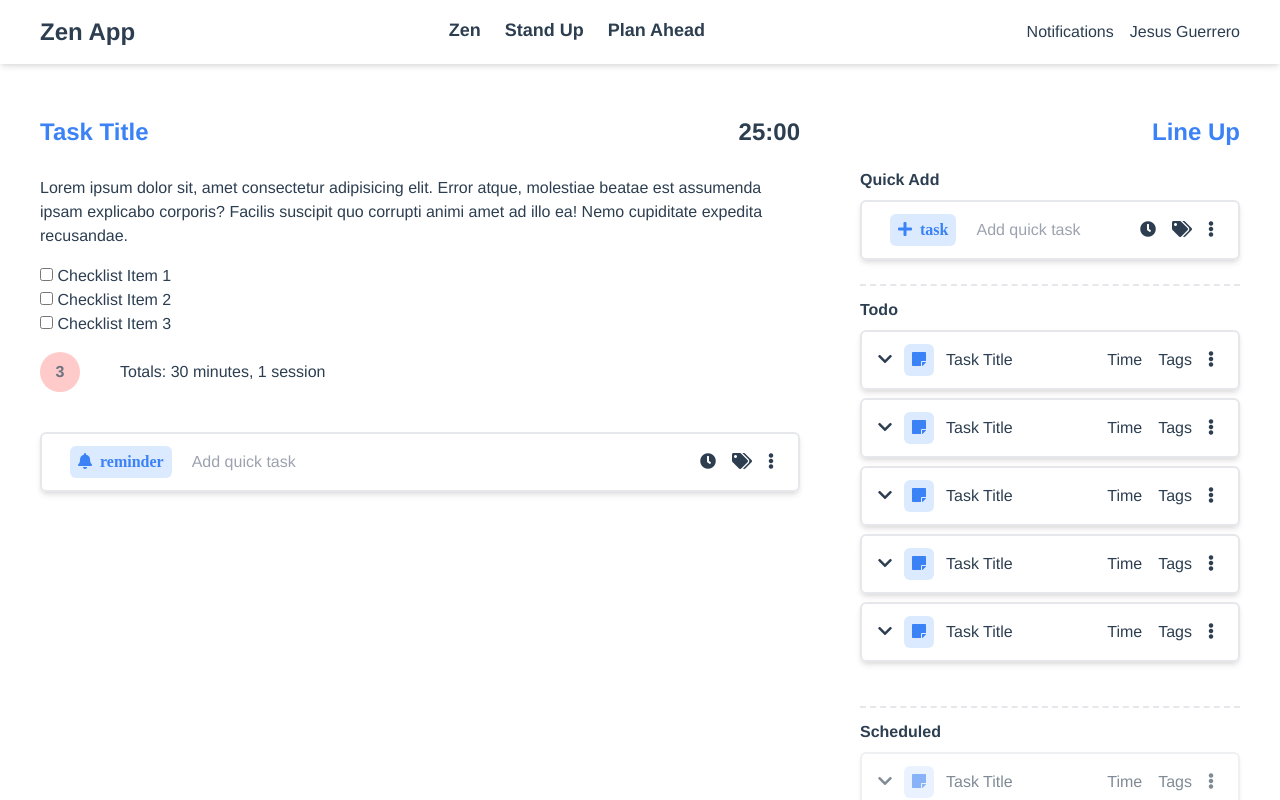
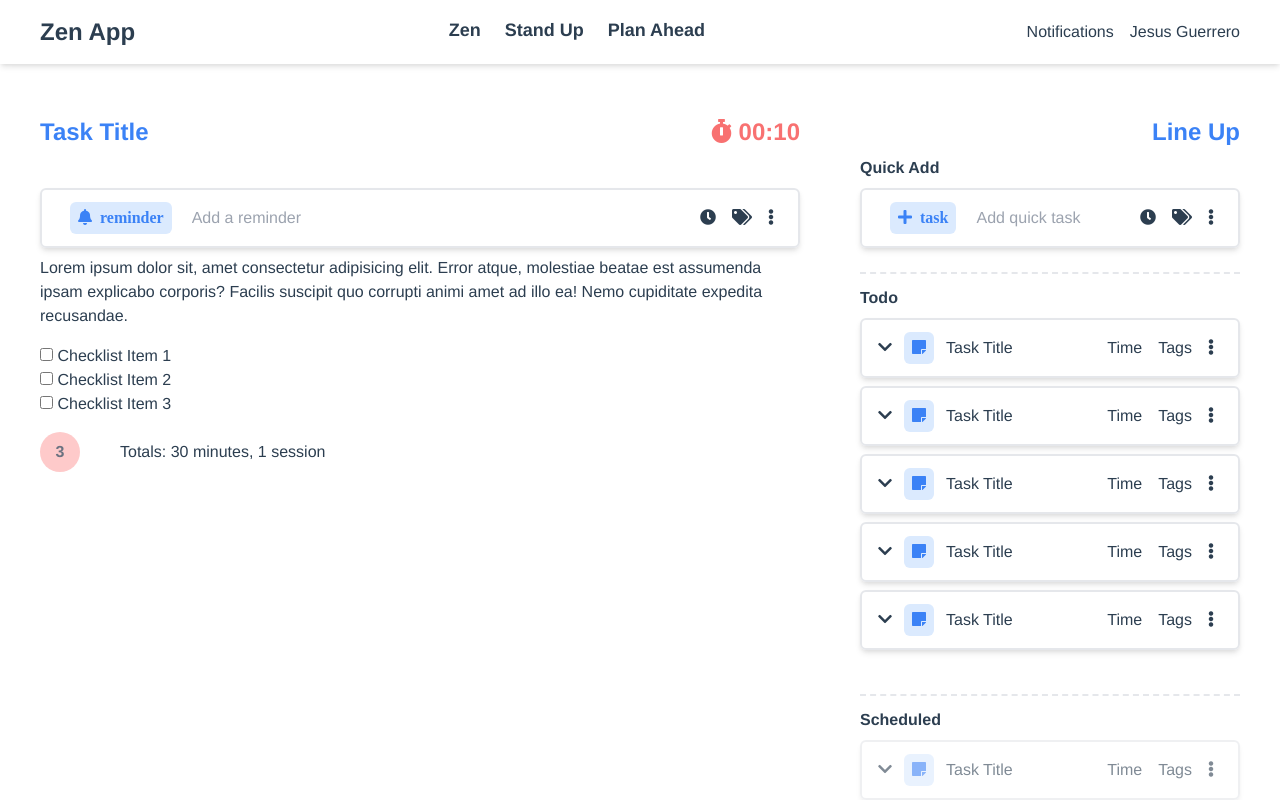
Before and after one commit to jesusantguerrero/zen, a Vue app: page / in a window 1280 px wide. Shown: the top 800 px of the page. Built offline with nearby package versions, Linux system fonts and the light colour scheme.

Commit message:
add Promodoro draft

```diff
--- a/package.json
+++ b/package.json
@@ -7,6 +7,7 @@
     "serve": "vite preview"
   },
   "dependencies": {
+    "luxon": "^1.25.0",
     "vue": "^3.0.5"
   },
   "devDependencies": {
--- a/src/components/molecules/QuickAdd.vue
+++ b/src/components/molecules/QuickAdd.vue
@@ -10,7 +10,7 @@
       </div>
 
       <div class="w-full">
-        <input type="text" class="focus:outline-none w-full px-2" placeholder="Add quick task">
+        <input type="text" class="focus:outline-none w-full px-2" :placeholder="placeholder">
       </div>
     </div>
 
@@ -35,6 +35,9 @@ const props = defineProps({
     mode: {
       Type: String,
       default: 'task'
+    },
+    placeholder: {
+      default: "Add quick task"
     }
 })
 
--- /dev/null
+++ b/src/components/organisms/TimeTracker.vue
@@ -0,0 +1,128 @@
+<template>
+  <div
+    class="font-bold text-2xl cursor-pointer text-center"
+    title="click here to start"
+    :class="trackerColor"
+    @click="toggleTracker"
+  >
+    <i class="fas fa-stopwatch" :class="trackerColor"></i>
+        {{ currentTime }}
+    <div>
+    </div>
+  </div>
+</template>
+
+<script setup>
+import { computed, nextTick, reactive,  watch} from "vue"
+import { Duration, Interval, DateTime } from "luxon"
+
+// state
+const track = reactive({
+    started_at: null,
+    ended_at: null,
+    target_time: null,
+    type: 'promodoro',
+    duration: null
+})
+
+const state = reactive({
+    modes: {
+        long: {
+            min: 15,
+            sec: 0,
+            color: 'text-green-400'
+        },
+        promodoro: {
+            min: 0,
+            sec: 10,
+            color: 'text-red-400'
+        },
+        rest: {
+            min: 5,
+            sec: 0,
+            color: 'text-blue-400'
+        }
+    },
+    now: null,
+    mode: 'promodoro',
+    timer: null,
+    durationTarget: null
+})
+
+const setDurationTarget = () => {
+    const {min, sec} = state.modes[state.mode];
+    state.durationTarget = Duration.fromISO(`PT${min}M${sec}S`);
+}
+
+setDurationTarget();
+
+const trackerColor = computed(() => state.modes[state.mode].color)
+
+// Time manipulation
+const targetTime = computed(() => {
+    if (track.started_at && state.now) {
+        const targetTime = DateTime.fromJSDate(track.started_at).plus(state.durationTarget)
+        return targetTime;
+    }
+    return null
+})
+const currentTime = computed(() => {
+    if (track.started_at && state.now && state.durationTarget) {
+        let duration = Interval.fromDateTimes(track.started_at, state.now).toDuration();
+        if (duration) {
+            duration = state.durationTarget.minus(duration)
+            return duration.as('seconds') < 0 ? "00:00" : duration.toFormat("mm:ss");
+        }
+        return "00:00"
+    } else {
+        return state.durationTarget.toFormat("mm:ss")
+    }
+})
+
+watch(() => state.now, (now) => {
+    if (targetTime.value && now && targetTime.value.diffNow() < 0) {
+        stop();
+    }
+})
+
+// controls
+
+const toggleTracker = () => {
+    track.started_at ? stop() : play()
+}
+
+const play = () => {
+    track.started_at = new Date();
+    state.timer = setInterval(() => {
+        state.now = new Date()
+    }, 100)
+}
+
+const stop = () => {
+    clearInterval(state.timer);
+    save()
+    state.now = null
+    confirm("Stopped")
+    nextMode();
+}
+
+const nextMode = () => {
+    state.mode = 'rest';
+    setDurationTarget();
+}
+
+const clearTrack = () => {
+    track.started_at = null
+    track.ended_at = null
+    track.duration = null
+    track.target_time = null
+}
+
+const save = () => {
+    // save to db.
+    clearTrack()
+}
+
+</script>
+
+<style></style>
--- a/src/views/ZenBoard.vue
+++ b/src/views/ZenBoard.vue
@@ -3,12 +3,20 @@
   <div class="mx-10 mt-5">
     <div class="text-left flex">
       <div class="zen__view w-8/12 mr-10">
-        <header class="flex justify-between mb-5">
+        <header class="flex justify-between">
           <h1 class="text-2xl font-bold text-blue-500"> Task Title</h1>
-          <div class="font-bold text-2xl"> 25:00 </div>
+          <time-tracker></time-tracker>
         </header>
 
-        <div class="mt-4 py-2">
+        <div class="mt-10">
+          <quick-add
+            mode="reminder"
+            class="zen__reminder"
+            title="Things bear in mind after the zen"
+            placeholder="Add a reminder"
+          >
+
+          </quick-add>
           <div class="zen__datails">
             <div class="task__description mb-4">
               Lorem ipsum dolor sit, amet consectetur adipisicing elit. Error atque, molestiae beatae est assumenda ipsam explicabo corporis? Facilis suscipit quo corrupti animi amet ad illo ea! Nemo cupiditate expedita recusandae.
@@ -34,30 +42,21 @@
             </div>
           </div>
 
-          <quick-add
-            mode="reminder"
-            class="zen__reminder mt-10"
-            title="Things bear in mind after the zen"
-            placeholder="Add a reminder"
-          >
 
-          </quick-add>
         </div>
       </div>
 
       <div class="zen__comming-up w-4/12 ml-5">
-        <header class="text-right mb-5">
+        <header class="text-right mb-2">
           <h1 class="text-2xl font-bold text-blue-500"> Line Up</h1>
-          <div class="task-new">
-
-          </div>
         </header>
 
         <div class="comming-up__list divide-y-2 divide-gray-200 divide-dashed">
-          <div class="quick__add mb-5">
+          <div class="quick__add mb-4">
             <h4 class="font-bold mb-2">Quick Add</h4>
             <quick-add></quick-add>
           </div>
+
           <div class="commig-up__today mt-6 py-3">
             <h4 class="mb-2 font-bold"> Todo</h4>
             <TaskItem
@@ -91,12 +90,12 @@
 import { defineProps, reactive } from 'vue'
 import TaskItem from "../components/molecules/TaskItem.vue"
 import QuickAdd from "../components/molecules/QuickAdd.vue"
+import TimeTracker from "../components/organisms/TimeTracker.vue"
 
 defineProps({
   msg: String
 })
 
-const state = reactive({ count: 0 })
 </script>
 
 <style scoped>
```
Also changed, not shown: 1 other file (tests, documents, lock files or other folders).
